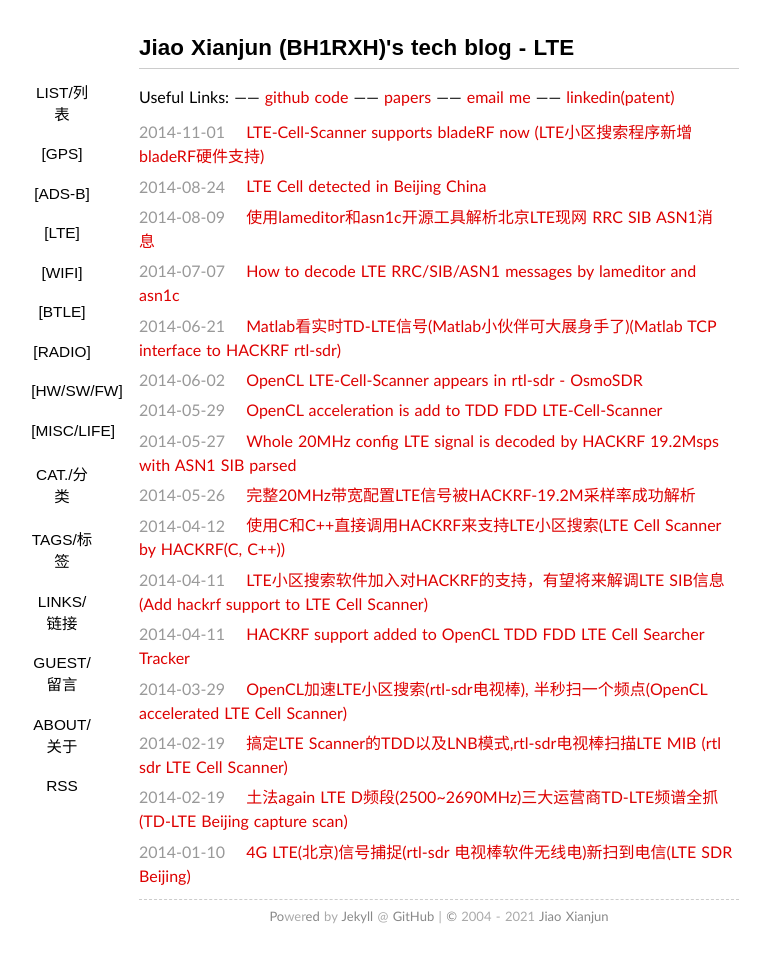
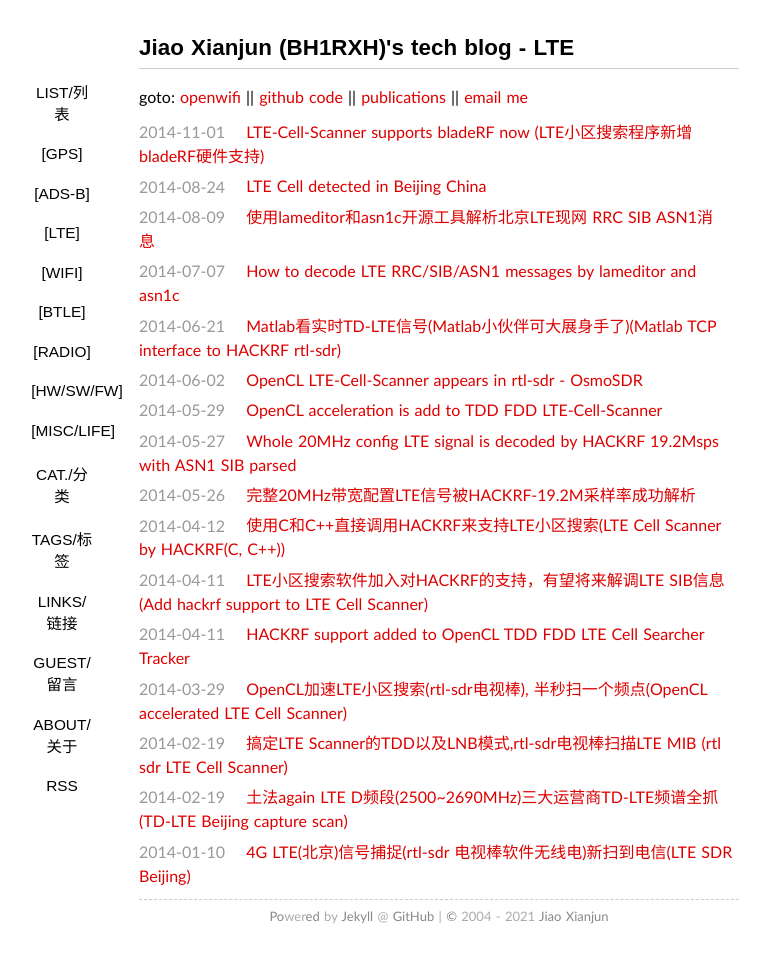
Before and after one commit to sdr-x/sdr-x.github.io, a Jekyll site: the page built from cat-lte/index.md, in a window 1280 px wide. Shown: the whole page, without its empty margins (201-964 px from the left). Built offline with Jekyll 4.4.1, drawn with Linux system fonts in a browser that asks for light colours; some web fonts are replaced; comment, search, counter and statistics services are not loaded.

Commit message:
Update index.md

```diff
--- a/cat-lte/index.md
+++ b/cat-lte/index.md
@@ -4,7 +4,14 @@ layout: page
 ---
 
 
-Useful Links: ------ <a href="https://github.com/JiaoXianjun">github code</a> ------ <a href="https://www.researchgate.net/profile/Xianjun_Jiao?ev=hdr_xprf">papers</a> ------ <a href="mailto:putaoshu@gmail.com">email me</a> ------ <a href="http://www.linkedin.com/profile/view?id=148004333">linkedin(patent)</a>
+goto:
+<a href="https://github.com/open-sdr/openwifi">openwifi</a>
+||
+<a href="https://github.com/JiaoXianjun">github code</a>
+||
+<a href="https://scholar.google.com/citations?hl=en&user=DjJIdLYAAAAJ">publications</a>
+||
+<a href="mailto:putaoshu@msn.com">email me</a>
 
 
 <ul class="listing">
```
